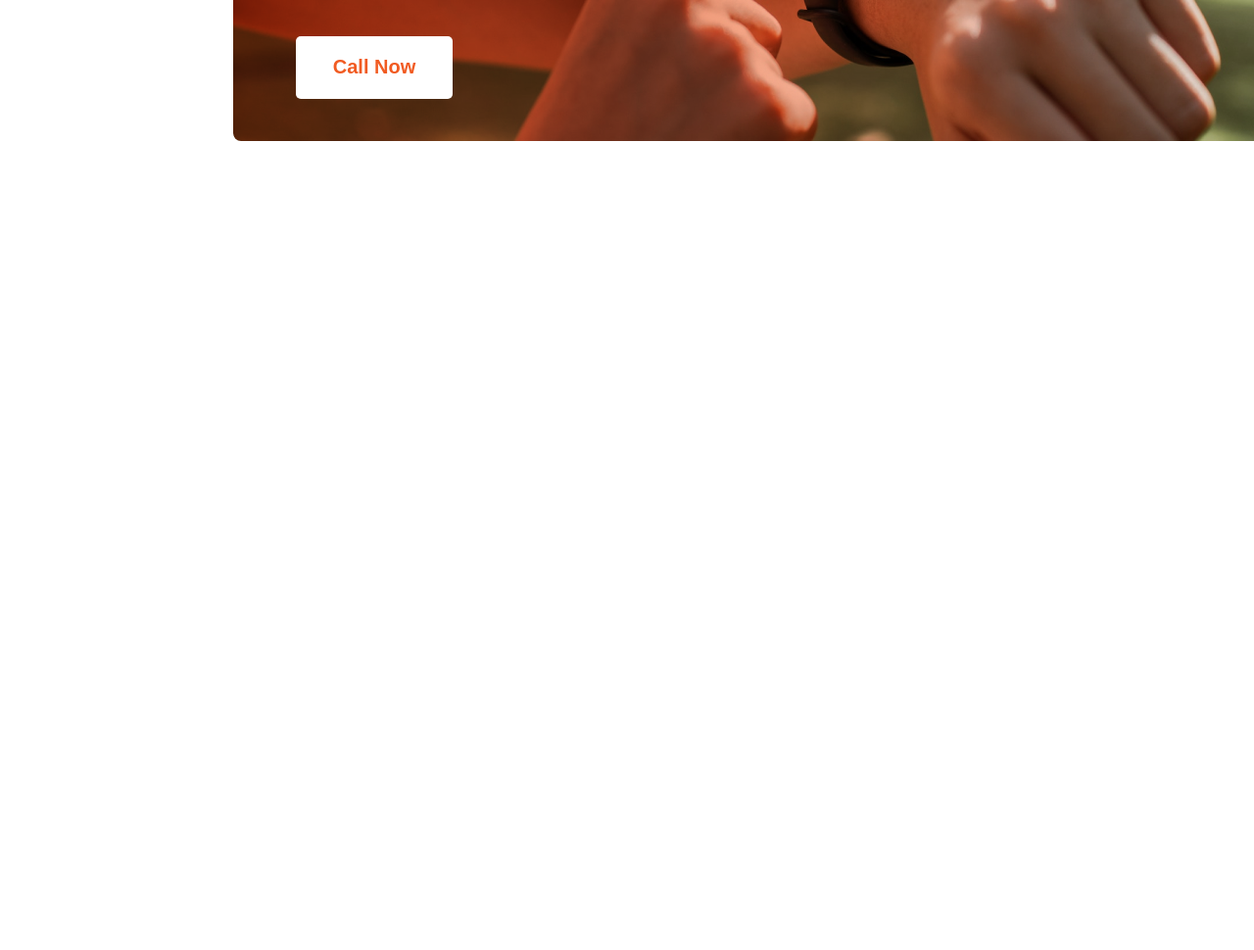
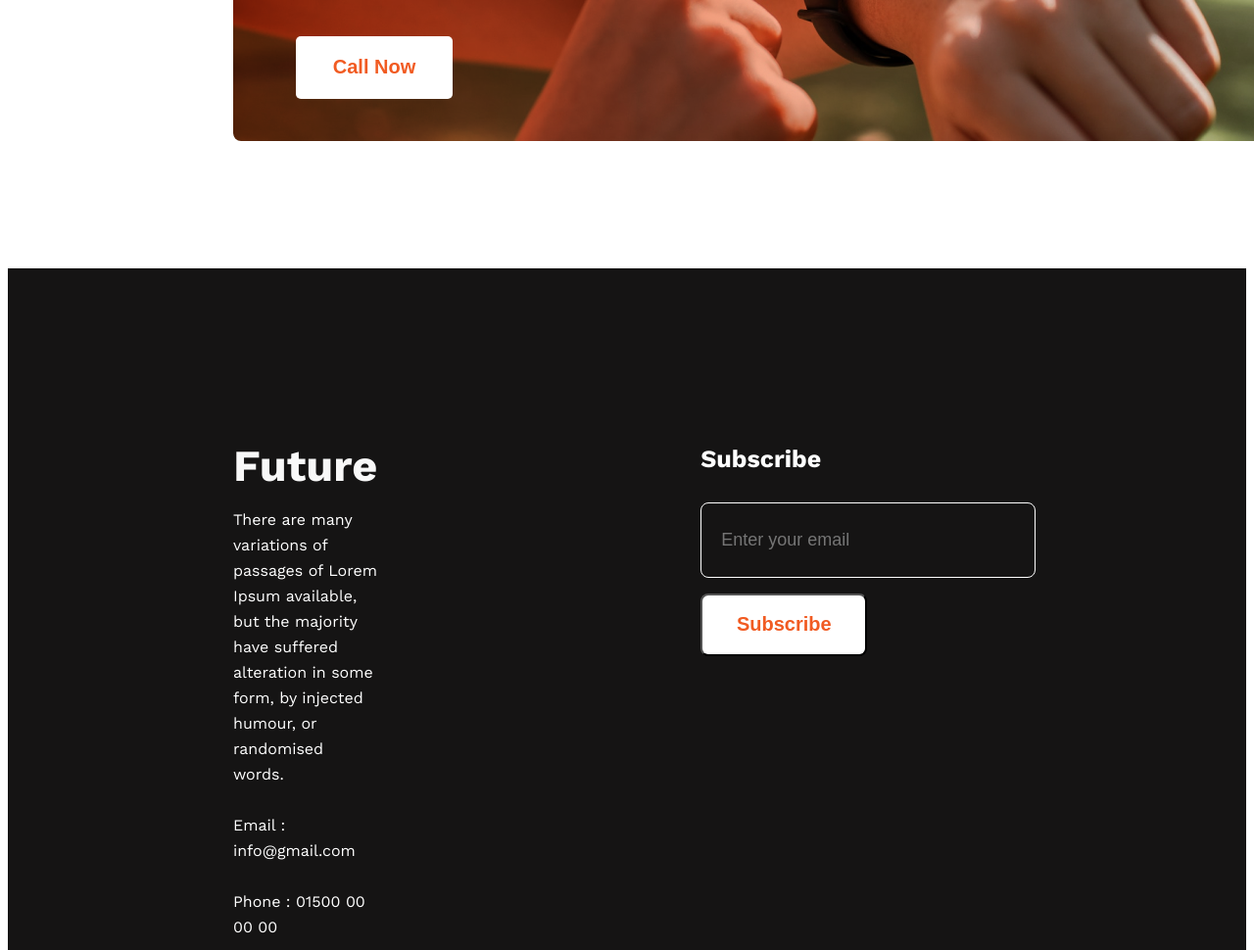
Before and after one commit to refathosen/new-year-repo, a plain HTML site: page index.html in a window 1280 px wide. Shown: the part 2587-3557 px from the top of the page at 98% size. Before the commit the page ends 2869 px from the top, so only its background shows below. Drawn offline with nearby package versions, Linux system fonts and the light colour scheme.

Commit message:
footer section added

```diff
--- a/index.html
+++ b/index.html
@@ -86,6 +86,30 @@
 
     </main>
 
-    <footer></footer>
+    <footer>
+      <div class="footer-column">
+        <h3 class="first-column-title">Future</h3>
+        <p class="first-column-description">
+          There are many variations of passages of Lorem Ipsum available, but the majority have suffered alteration in some form, by injected humour, or randomised words.
+          <br>
+          <br>
+          Email : info@gmail.com
+          <br>
+          <br>
+          Phone : 01500 00 00 00
+        </p>
+        <div class="social-links"><a href=""><img src="images/icons/fb.png" alt=""></a>
+        <a href=""><img src="images/icons/twitter.png" alt=""></a>
+        <a href=""><img src="images/icons/youtube.png" alt=""></a></div>
+      </div>
+
+      <div class="footer-column">
+        <div class="second-column-title">Subscribe</div>
+        <form class="subscribe" action="">
+          <input placeholder="Enter your email" type="email" name="" id="">
+        </form>
+        <button class="subscribe-btn">Subscribe</button>
+      </div>
+    </footer>
   </body>
 </html>
--- a/styles/new.css
+++ b/styles/new.css
@@ -156,3 +156,62 @@ main {
   font-weight: 600;
   border: 0;
 }
+
+/* footer section styles */
+footer {
+  display: flex;
+  flex-shrink: 0;
+  background: #151414;
+  padding: 130px 230px;
+  gap: 330px;
+}
+.footer-column {
+  width: 50%;
+}
+.first-column-title {
+  color: #f8f8f8;
+  font-size: 45px;
+  font-weight: 700;
+  margin-bottom: 16px;
+}
+.first-column-description {
+  color: #fff;
+  font-size: 16px;
+  font-weight: 400;
+  line-height: 26px;
+  margin-top: 0px;
+}
+.social-links a {
+  margin-right: 10px;
+}
+.second-column-title {
+  color: #fff;
+  font-size: 25px;
+  font-weight: 600;
+  margin-top: 50px;
+  margin-bottom: 30px;
+}
+
+.subscribe input[type="email"] {
+  color: #f3f3f3;
+  font-size: 18px;
+  font-weight: 400;
+  padding: 20px;
+  background: #151414;
+  border-radius: 8px;
+  border: 1px solid #fff;
+  width: 300px;
+  height: 35px;
+  flex-shrink: 0;
+  margin-bottom: 16px;
+}
+.subscribe-btn {
+  width: 170.106px;
+  height: 64px;
+  flex-shrink: 0;
+  border-radius: 8px;
+  background: #fff;
+  color: #f15b22;
+  font-size: 20px;
+  font-weight: 600;
+}
```
